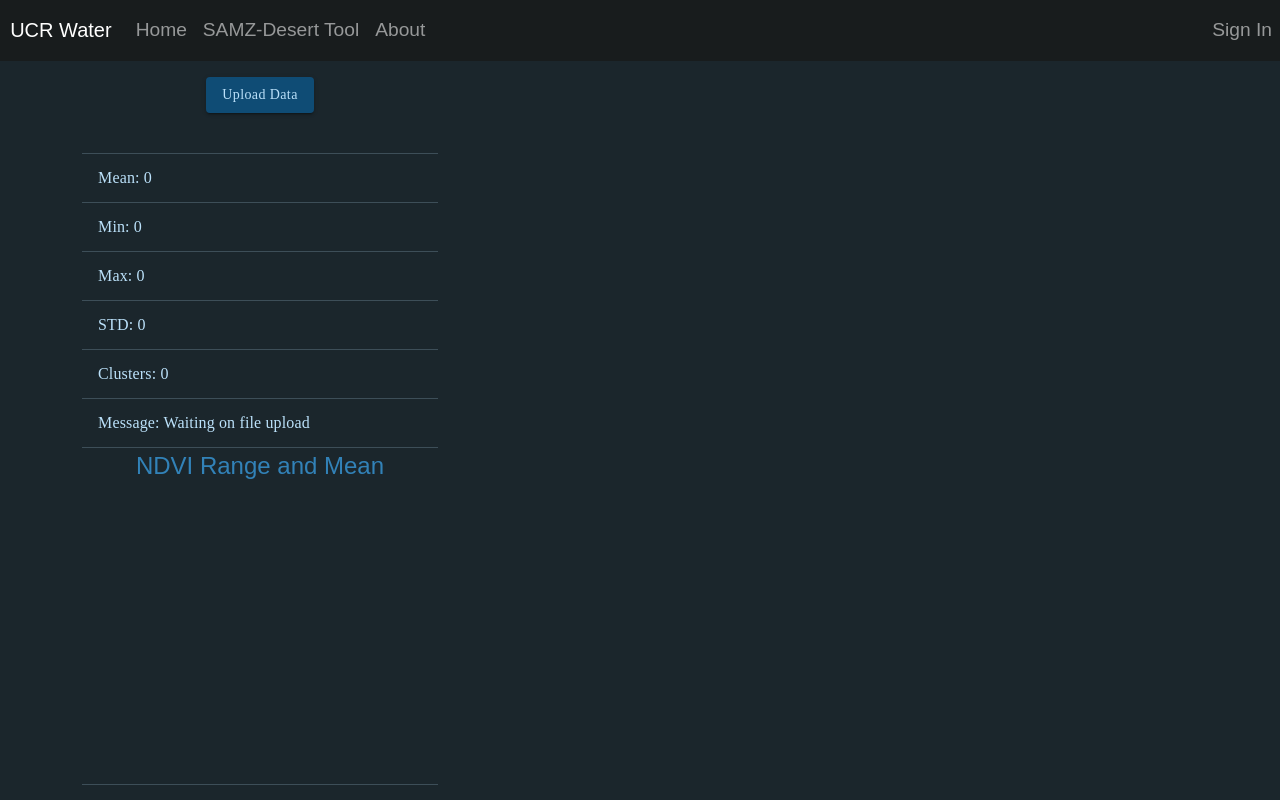
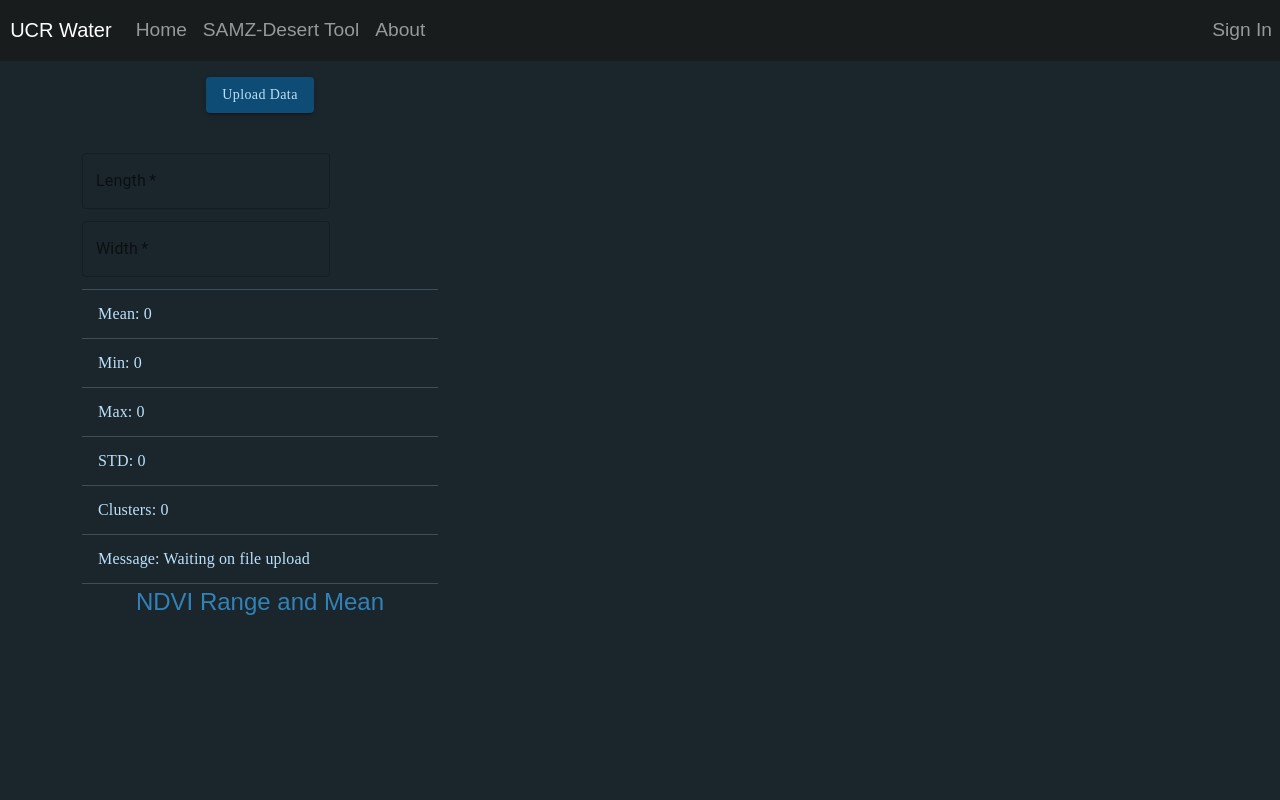
Before and after one commit to CS-UCR/senior-design-project-farmersonly, a Next.js app: page /samz in a window 1280 px wide. Shown: the top 800 px of the page. Built offline with nearby package versions, Linux system fonts and the light colour scheme.

Commit message:
Added inputs for width and length

```diff
--- a/pages/samz.js
+++ b/pages/samz.js
@@ -6,6 +6,7 @@ import ListItemText from "@mui/material/ListItemText";
 import Divider from "@mui/material/Divider";
 import Button from "@mui/material/Button";
 import Grid from "@mui/material/Grid";
+import TextField from "@mui/material/TextField";
 import axios from "axios";
 import Donut from "../components/donutChart";
 
@@ -28,7 +29,6 @@ const ListText = {
 };
 
 export class samz extends Component {
-  //uploadFile = ({ target: { files } }) =>{
   constructor(props) {
     super(props);
     this.state = {
@@ -38,22 +38,17 @@ export class samz extends Component {
       std: 0,
       clusters: 0,
       message: "Waiting on file upload",
-        delineationImage:"0",
-        performanceGraphImage:"0"
+      delineationImage: "0",
+      performanceGraphImage: "0",
     };
   }
-    uploadFile = ({ target: { files } }) =>{
-    console.log( files[0] )
+
+  uploadFile = ({ target: { files } }) => {
+    //console.log(files[0]);
     let data = new FormData();
     data.append("file", files[0]);
-    //let workbook = XLSX.read(data, {type:"file"});
-    //let first_sheet_name = workbook.Sheets[0];
-    //console.log("Sheet Name", first_sheet_name);
-    //https://webhook.site/c58f5917-253b-4fc8-8ca6-e93f95196557 for testing
 
-    //const [mean, setMean] = useState(0);
     axios.post("http://localhost:5000/samz/post", data, config).then((res) => {
-      //setMean(res.data.mean)
       this.setState({
         mean: res.data.mean,
         max: res.data.max,
@@ -62,9 +57,10 @@ export class samz extends Component {
         clusters: res.data.clusters,
         message: res.data.message,
         delineationImage: res.data.delineationImage,
-        performanceGraphImage: res.data.performanceGraphImage
-      })
-      console.log(res.data.mean)
+        performanceGraphImage: res.data.performanceGraphImage,
+      });
+
+      //console.log(res.data.mean);
       //console.log(res.data.mean);
       //this.setState({maxVal: res.data.max});
       //this.setState({minVal: res.data.min});
@@ -87,71 +83,92 @@ export class samz extends Component {
                     onChange={this.uploadFile}
                     type="file"
                   />
-                    <Button variant="contained" component="span"
+                  <Button
+                    variant="contained"
+                    component="span"
                     style={{
                       fontFamily: "Quicksand",
                       fontName: "sans-serif",
                       backgroundColor: "#0F4C75",
                       color: "#BBE1FA",
                       textTransform: "none",
-                    }}>
+                    }}
+                  >
                     Upload Data
                   </Button>
                 </label>
               </div>
 
               <div>
+                <TextField
+                  required
+                  label="Length"
+                  id="outlined-basic"
+                  type="number"
+                  variant="outlined"
+                  margin="dense"
+                  color="primary"
+                />
+                <TextField
+                  required
+                  label="Width"
+                  id="outlined-basic"
+                  type="number"
+                  variant="outlined"
+                  margin="dense"
+                />
+              </div>
+
+              <div>
                 <List>
-                    <Divider style={{ background: '#BBE1FA' }} />
+                  <Divider style={{ background: "#BBE1FA" }} />
                   <ListItem>
                     <ListItemText
                       primaryTypographyProps={{ style: ListText }}
                       primary={"Mean: " + this.state.mean}
                     />
                   </ListItem>
-                    <Divider style={{ background: '#BBE1FA' }} />
+                  <Divider style={{ background: "#BBE1FA" }} />
                   <ListItem>
                     <ListItemText
                       primaryTypographyProps={{ style: ListText }}
                       primary={"Min: " + this.state.min}
                     />
                   </ListItem>
-                    <Divider style={{ background: '#BBE1FA' }} />
+                  <Divider style={{ background: "#BBE1FA" }} />
                   <ListItem>
                     <ListItemText
                       primaryTypographyProps={{ style: ListText }}
                       primary={"Max: " + this.state.max}
                     />
                   </ListItem>
-                    <Divider style={{ background: '#BBE1FA' }} />
+                  <Divider style={{ background: "#BBE1FA" }} />
                   <ListItem>
                     <ListItemText
                       primaryTypographyProps={{ style: ListText }}
                       primary={"STD: " + this.state.std}
                     />
                   </ListItem>
-                    <Divider style={{ background: '#BBE1FA' }} />
+                  <Divider style={{ background: "#BBE1FA" }} />
                   <ListItem>
                     <ListItemText
                       primaryTypographyProps={{ style: ListText }}
                       primary={"Clusters: " + this.state.clusters}
                     />
                   </ListItem>
-                    <Divider style={{ background: '#BBE1FA' }} />
+                  <Divider style={{ background: "#BBE1FA" }} />
                   <ListItem>
                     <ListItemText
                       primaryTypographyProps={{ style: ListText }}
                       primary={"Message: " + this.state.message}
                     />
                   </ListItem>
-                    <Divider style={{ background: '#BBE1FA' }} />
-                    <div className={styles.piechart}>
-                      NDVI Range and Mean
-                    </div>
+                  <Divider style={{ background: "#BBE1FA" }} />
+                  <div className={styles.piechart}>NDVI Range and Mean</div>
                   <div>
                     <Donut pieData={this.state} />
                   </div>
-                    <Divider style={{ background: '#BBE1FA' }} />
+                  <Divider style={{ background: "#BBE1FA" }} />
                 </List>
               </div>
             </div>
```
Lines whose indentation alone changed are shown as unchanged.
